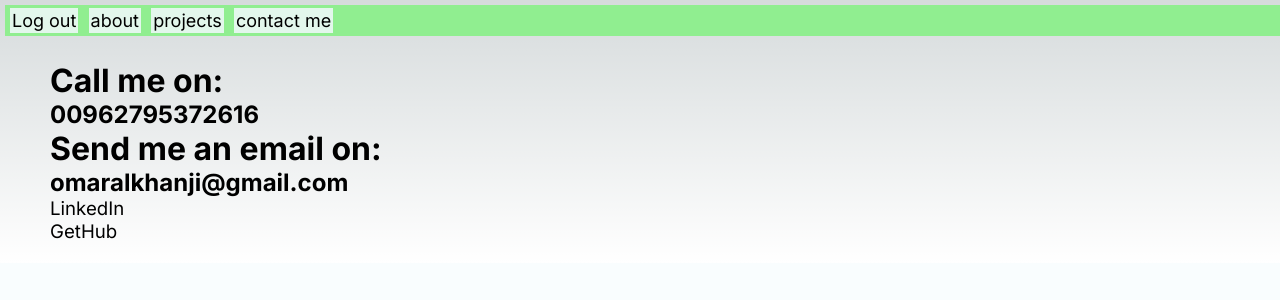
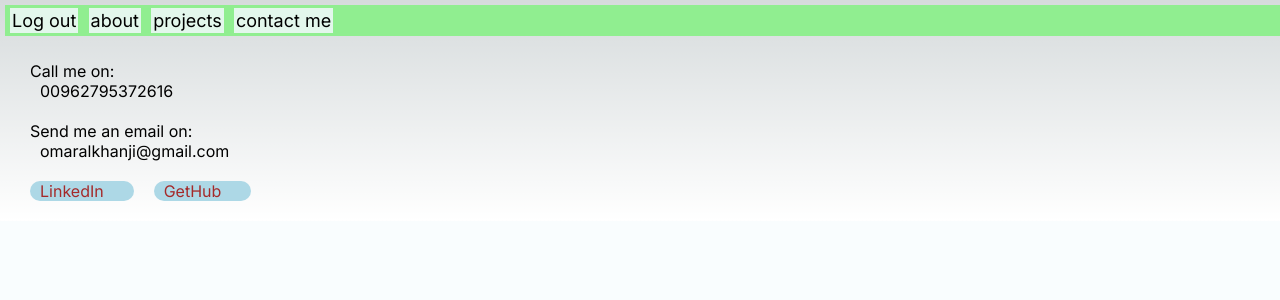
Before and after one commit to Omaralkhanjy94/omaralkhanji94, a Next.js app: page /contactme in a window 1280 px wide. Shown: the top 300 px of the page. Built offline with nearby package versions, Linux system fonts and the light colour scheme.

Commit message:
font size

```diff
--- a/app/contactme/page.js
+++ b/app/contactme/page.js
@@ -3,17 +3,21 @@ import Link from "next/link";
 export default function ContactMePage(){
     return (
         <div style={{padding:"20px"}}>
-            <h1 style={{paddingLeft:"30px", paddingRight:"30px"}}>Call me on:</h1>
-            <h2 style={{paddingLeft:"30px", paddingRight:"30px"}}>00962795372616</h2>
+            <p style={{paddingLeft:"10px", paddingRight:"30px"}}>Call me on:</p>
+            <p style={{paddingLeft:"20px", paddingRight:"30px"}}>00962795372616</p>
+            <br/>
+            <p style={{paddingLeft:"10px", paddingRight:"30px"}}>Send me an email on:</p>
+            <p style={{paddingLeft:"20px", paddingRight:"30px"}}>omaralkhanji@gmail.com</p>
+            <br/>
+            <Link href="https://www.linkedin.com/in/omar-al-khanji-157a10b8/"
+            style={{fontSize:"12pt",paddingLeft:"10px",
+            paddingRight:"30px", backgroundColor:"lightBlue",
+            color:"brown", margin:"10px", borderRadius: "10px", textAlign:"center"}}>LinkedIn</Link>
 
-            <h1 style={{paddingLeft:"30px", paddingRight:"30px"}}>Send me an email on:</h1>
-            <h2 style={{paddingLeft:"30px", paddingRight:"30px"}}>omaralkhanji@gmail.com</h2>
-
-            <Link href="https://www.linkedin.com/in/omar-al-khanji-157a10b8/"
-            style={{fontSize:"14pt",paddingLeft:"30px", paddingRight:"30px"}}>LinkedIn</Link>
-            <br/>
             <Link href="https://github.com/Omaralkhanjy94"
-            style={{fontSize:"14pt",paddingLeft:"30px", paddingRight:"30px"}}>GetHub</Link>
+            style={{fontSize:"12pt",paddingLeft:"10px",
+            paddingRight:"30px", backgroundColor:"lightBlue",
+            color:"brown", margin:"10px", borderRadius: "10px",textAlign:"center"}}>GetHub</Link>
         </div>
     );
 }
```
